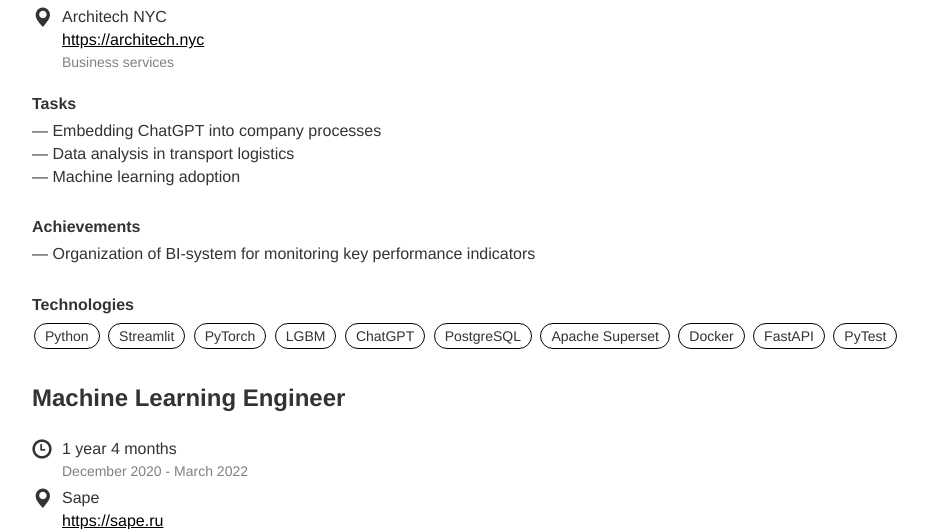
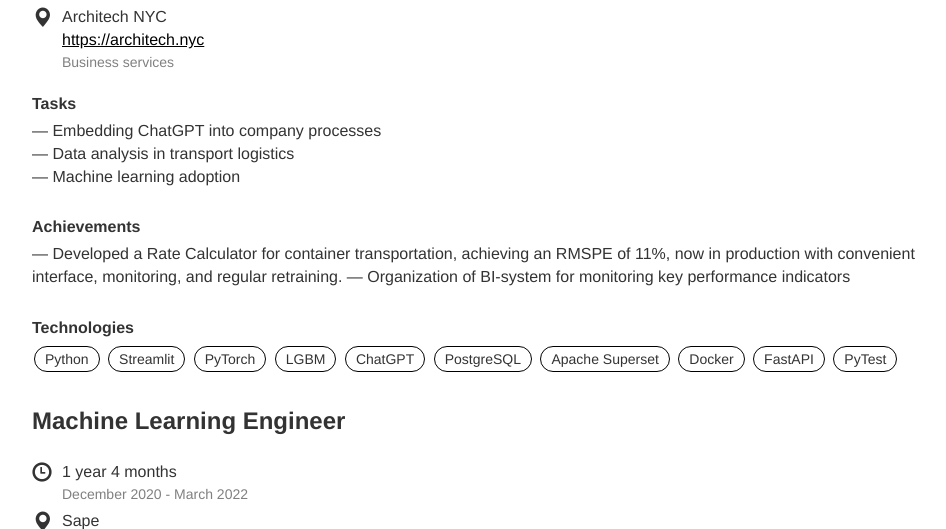
Before and after one commit to resivalex/django-blog, a Django app: page / in a window 1280 px wide. Shown: the part 344-873 px from the top of the page, without its empty margins (133-1079 px from the left). Run offline with Django 3.2, Linux system fonts and the light colour scheme; some libraries are stand-ins or nearby versions.

Commit message:
Rate calculator line

```diff
--- a/app/templates/app/resume-english-body.html
+++ b/app/templates/app/resume-english-body.html
@@ -26,6 +26,7 @@
 
     <div class="sub-header">Achievements</div>
     <p>
+        — Developed a Rate Calculator for container transportation, achieving an RMSPE of 11%, now in production with convenient interface, monitoring, and regular retraining.
         — Organization of BI-system for monitoring key performance indicators
     </p>
 
--- a/app/templates/app/resume-russian-body.html
+++ b/app/templates/app/resume-russian-body.html
@@ -26,6 +26,7 @@
 
     <div class="sub-header">Достижения</div>
     <p>
+        — Разработал калькулятор тарифов для контейнерных перевозок, достигнув RMSPE 11%, запущен в продакшен с удобным интерфейсом, мониторингом и регулярным дообучением.
         — Организация BI-системы для мониторинга ключевых показателей
     </p>
 
```
